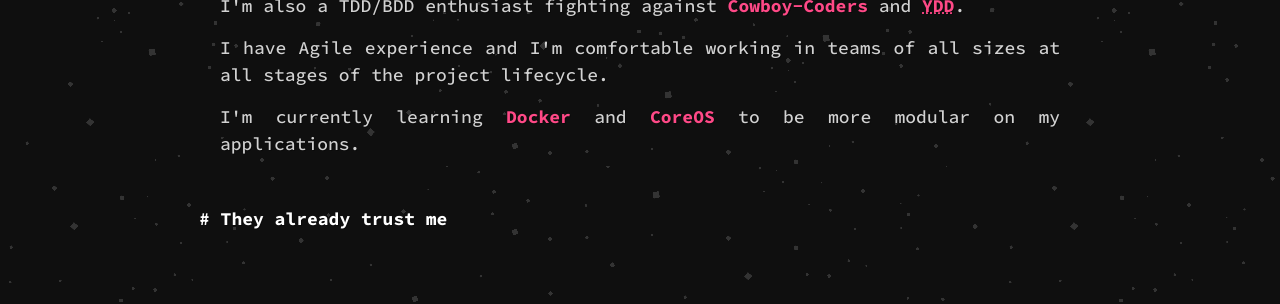
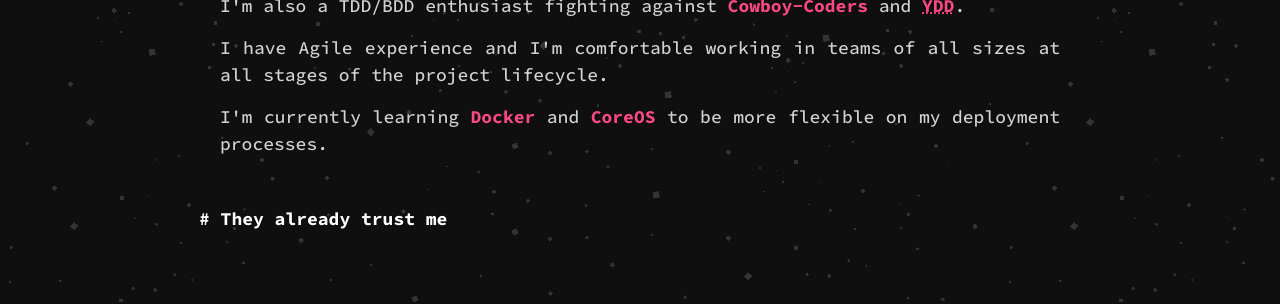
Before and after one commit to maximeshr/maximeshr.github.io, a Jekyll site: the page built from index.html, in a window 1280 px wide. Shown: the part 634-938 px from the top of the page. Built offline with Jekyll 4.4.1, drawn with Linux system fonts in a browser that asks for light colours; nearby versions of some CDN libraries.

Commit message:
update language

```diff
--- a/index.html
+++ b/index.html
@@ -42,7 +42,7 @@ layout: default
       <p>I have experience with Node.js-based web apps, ES6/7 with Babel, JSON/REST API development and MVPs creation with Meteor. Also experienced with contemporary front-end technologies such as React, Vue.js and RxJS.</p>
       <p>I'm also a TDD/BDD enthusiast fighting against <a target="_blank" href="https://github.com/nelsonic/practical-js-tdd#cowboy-coders">Cowboy-Coders</a> and <a target="_blank" href="https://jaxenter.com/yolo-driven-development-methodology-113469.html"><acronym title="YOLO-driven development">YDD</acronym></a>.</p>
       <p>I have Agile experience and I'm comfortable working in teams of all sizes at all stages of the project lifecycle.</p>
-      <p>I'm currently learning <a target="_blank" href="https://www.docker.com/">Docker</a> and <a target="_blank" href="https://coreos.com/">CoreOS</a> to be more modular on my applications.</p>
+      <p>I'm currently learning <a target="_blank" href="https://www.docker.com/">Docker</a> and <a target="_blank" href="https://coreos.com/">CoreOS</a> to be more flexible on my deployment processes.</p>
     </div>
   </div>
 
```
